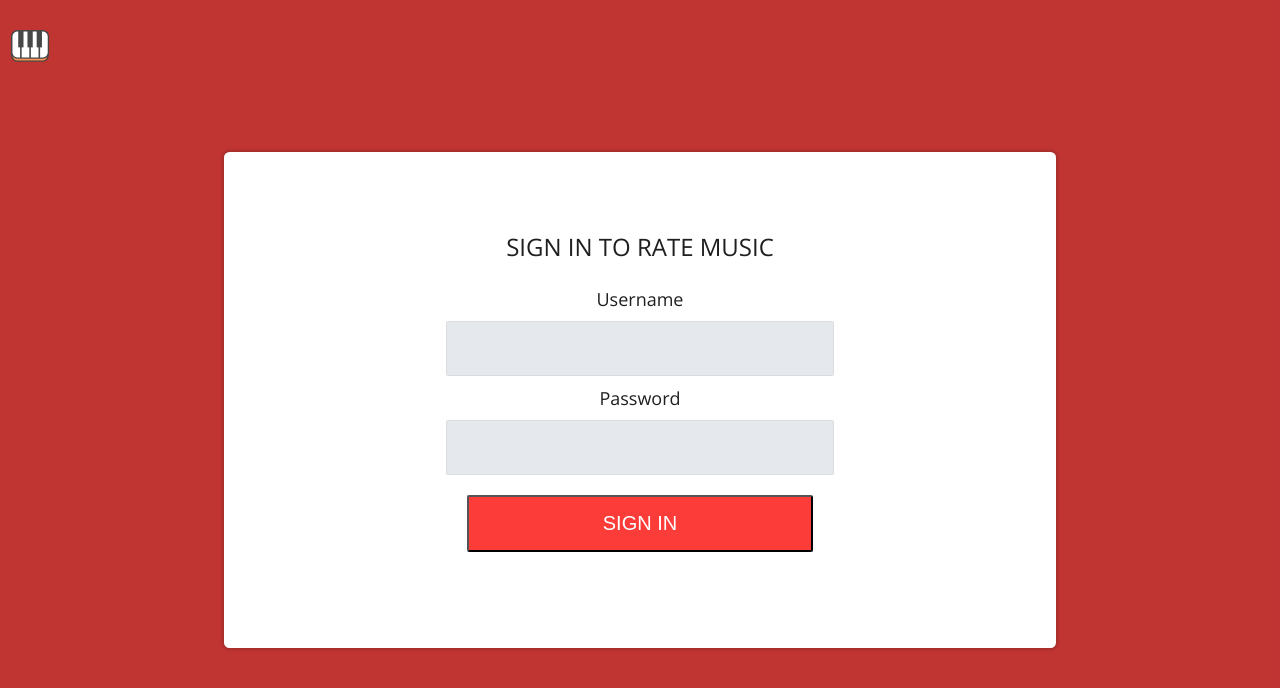
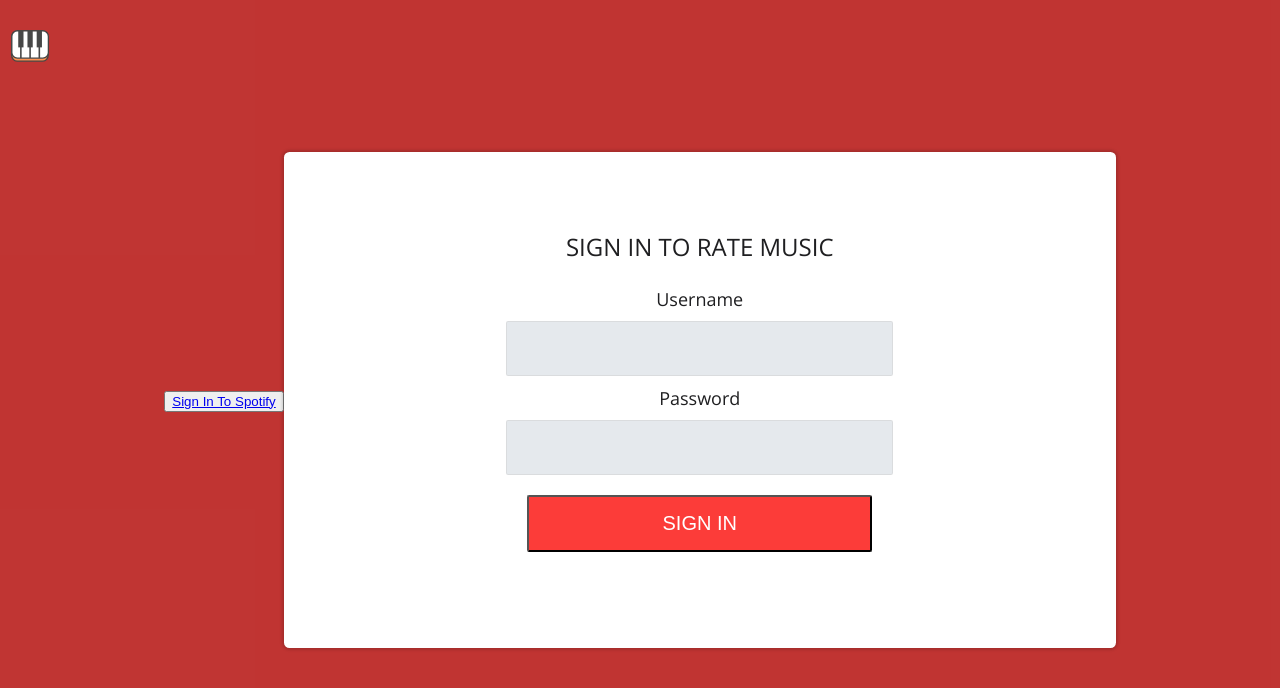
Before and after one commit to elang5/ratemusic-client, a React (Create React App) app: page /login in a window 1280 px wide. Shown: the top 688 px of the page. Built offline with nearby package versions, Linux system fonts and the light colour scheme.

Commit message:
spotify oauth added

```diff
--- a/src/components/RegistrationForm/RegistrationForm.css
+++ b/src/components/RegistrationForm/RegistrationForm.css
@@ -10,7 +10,7 @@
   background-color: #ffffff;
 }
 
-.register {
+.register-text {
   color: #1f1f21;
   font-size: 24px;
 }
--- a/src/components/RegistrationForm/RegistrationForm.js
+++ b/src/components/RegistrationForm/RegistrationForm.js
@@ -38,7 +38,7 @@ export class RegistrationForm extends Component {
         <div className="error">
           {error && <p>{error}</p>}
         </div>
-        <p className="register">Register for Rate Music</p>
+        <p className="register-text">Register for Rate Music</p>
         <div className="full_name">
           <label className="label" htmlFor="full_name">Full name </label><br />
           <input
--- /dev/null
+++ b/src/components/SpotifyOAuth/SpotifyOAuth.js
@@ -0,0 +1,15 @@
+import React, { Component } from 'react'
+
+export class SpotifyOAuth extends Component {
+  render() {
+    return (
+      <div class="container">
+        <button>
+          <a href="http://localhost:8888">Sign In To Spotify</a>
+        </button>
+      </div>
+    )
+  }
+}
+
+export default SpotifyOAuth
--- a/src/routes/LoginPage/LoginPage.js
+++ b/src/routes/LoginPage/LoginPage.js
@@ -1,5 +1,6 @@
 import React, { Component } from 'react'
 import LoginForm from '../../components/LoginForm/LoginForm'
+import SpotifyOAuth from '../../components/SpotifyOAuth/SpotifyOAuth'
 import './Login.css'
 
 class LoginPage extends Component {
@@ -19,6 +20,7 @@ class LoginPage extends Component {
   render() {
     return (
       <div className="login-page">
+        <SpotifyOAuth />
         <LoginForm
           onLoginSuccess={this.handleLoginSuccess}
         />
```
